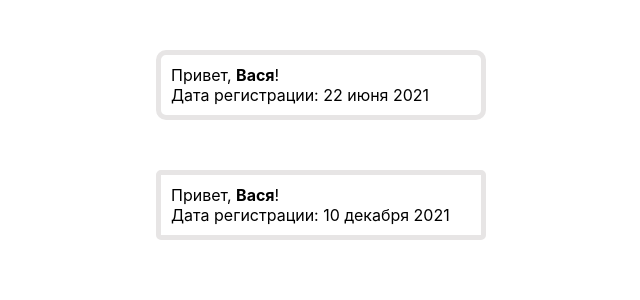
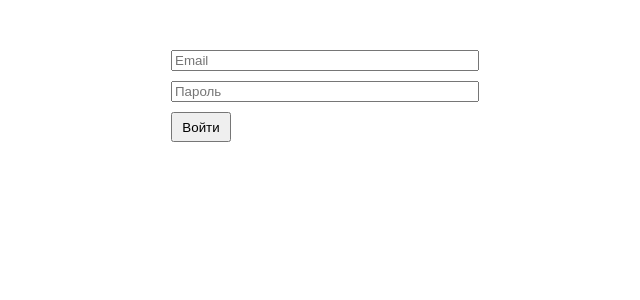
Before and after one commit to IlyaSmykow/home-work-1, a React (Create React App) app: page / in a window 1280 px wide. Shown: the top 300 px of the page, without its empty margins (319-959 px from the left). Built offline with nearby package versions, Linux system fonts and the light colour scheme.

Commit message:
Сделал урок №2

```diff
--- a/package.json
+++ b/package.json
@@ -4,8 +4,10 @@
   "private": true,
   "dependencies": {
     "cra-template": "1.1.2",
+    "final-form": "^4.20.6",
     "react": "^17.0.2",
     "react-dom": "^17.0.2",
+    "react-final-form": "^6.5.7",
     "react-scripts": "4.0.3"
   },
   "scripts": {
--- a/src/index.js
+++ b/src/index.js
@@ -2,7 +2,8 @@ import React from 'react';
 import ReactDOM from 'react-dom';
 import './index.css';
 import reportWebVitals from './reportWebVitals';
-import { App } from './tutorial_9/App';
+//import { App } from './tutorial_1/App';
+import { App } from './tutorial_2/App';
 
 ReactDOM.render(
   <React.StrictMode>
--- /dev/null
+++ b/src/tutorial_2/App.js
@@ -0,0 +1,37 @@
+import styles from './app.module.css';
+
+
+export const App = () => {
+
+    let email = "";
+    let password = "";
+
+    const handleChange = (event) => {
+        if(event.target.name === "email") {
+            email = event.target.value;
+        } else if (event.target.name === "password") {
+            password = event.target.value;
+        }
+    };
+
+    const handleSubmit = (event) => {
+        event.preventDefault();
+
+        if(email && password) {
+            console.log({ email, password });
+            document.getElementById('form').reset();
+            email = "";
+            password = "";
+        } else {
+            alert("Заполните все поля формы!");
+        }
+    };
+
+    return (
+        <form className={styles.app_form} onSubmit={handleSubmit} id="form">
+            <input name="email" type="text" placeholder="Email" onChange={handleChange} />
+            <input name="password" type="password" placeholder="Пароль" onChange={handleChange} />
+            <button type="submit">Войти</button>
+        </form>
+    )
+}
--- /dev/null
+++ b/src/tutorial_2/app.module.css
@@ -0,0 +1,18 @@
+.app_form {
+    display: flex;
+    flex-direction: column;
+    align-items: left;
+    width: 300px;
+    margin: 0 auto;
+    margin-top: 50px;
+}
+
+.app_form input {
+    width: 100%;
+    margin-bottom: 10px;
+}
+
+.app_form button {
+    width: 60px;
+    height: 30px;
+}
```
Also changed, not shown: src/tutorial_1/App.js (renamed from src/tutorial_9/App.js), src/tutorial_1/Profile_Class.js (renamed from src/tutorial_9/Profile_Class.js), src/tutorial_1/Profile_Func.js (renamed from src/tutorial_9/Profile_Func.js), 1 other file (tests, documents, lock files or other folders).
